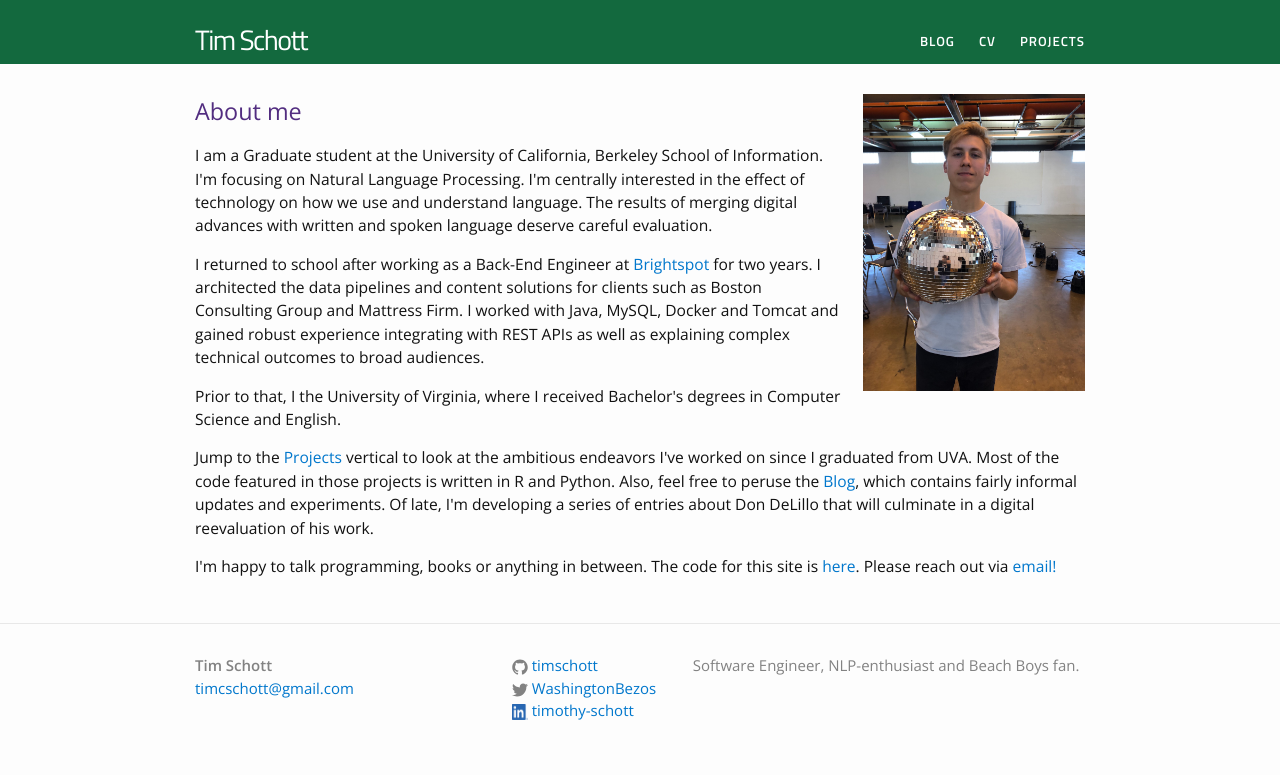
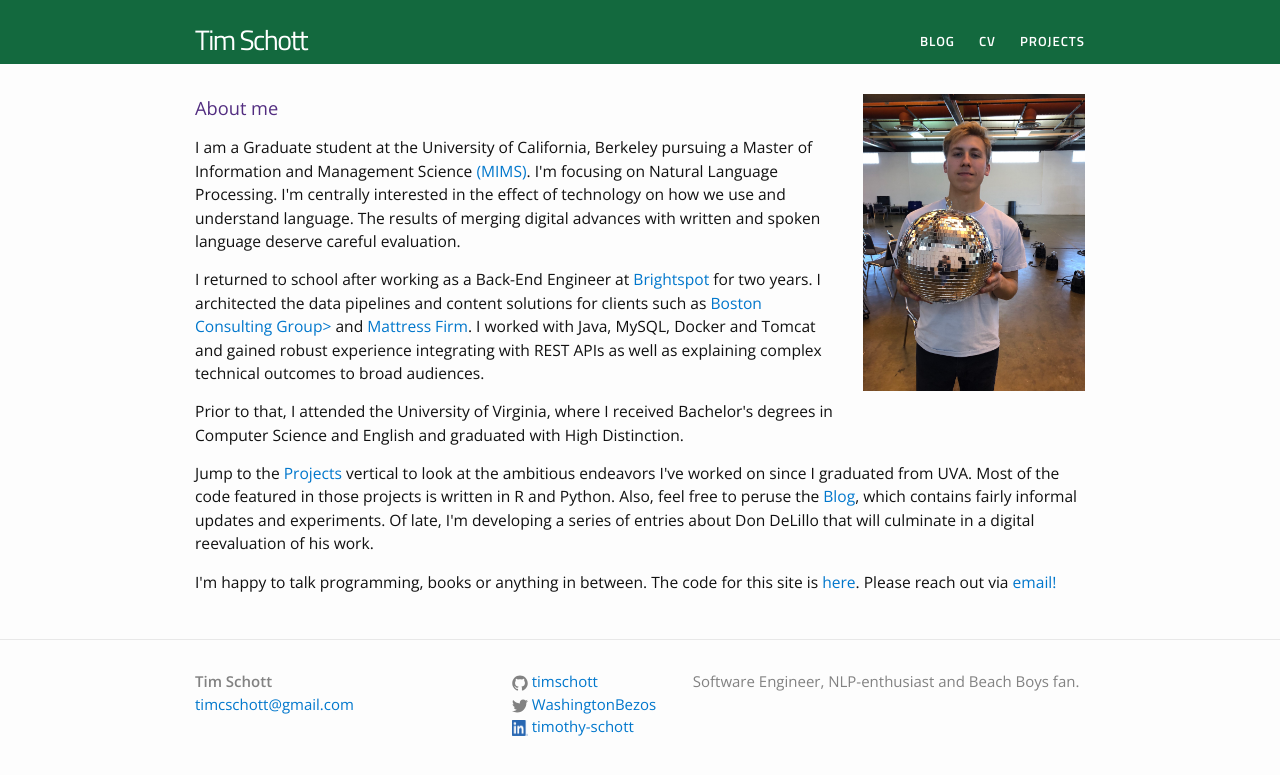
Before and after one commit to timschott/timschott.github.io, a Jekyll site: the page built from index.html, in a window 1280 px wide. Shown: the top 775 px of the page. Built offline with Jekyll 4.4.1, drawn with Linux system fonts in a browser that asks for light colours.

Commit message:
fix typos

```diff
--- a/index.html
+++ b/index.html
@@ -7,13 +7,13 @@ description: Welcome to my new site!
 
 <img id="disco-tim" src="/images/disco_tim.jpg" alt="death by disco">
 
-<h2> About me </h2>
+<h3> About me </h3>
 
-<p>I am a Graduate student at the University of California, Berkeley School of Information. I'm focusing on Natural Language Processing. I'm centrally interested in the effect of technology on how we use and understand language. The results of merging digital advances with written and spoken language deserve careful evaluation.</p>
+<p>I am a Graduate student at the University of California, Berkeley pursuing a Master of Information and Management Science <a href="https://www.ischool.berkeley.edu/programs/mims">(MIMS)</a>. I'm focusing on Natural Language Processing. I'm centrally interested in the effect of technology on how we use and understand language. The results of merging digital advances with written and spoken language deserve careful evaluation.</p>
 
-<p>I returned to school after working as a Back-End Engineer at <a href="https://www.brightspot.com/">Brightspot</a> for two years. I architected the data pipelines and content solutions for clients such as Boston Consulting Group and Mattress Firm. I worked with Java, MySQL, Docker and Tomcat and gained robust experience integrating with REST APIs as well as explaining complex technical outcomes to broad audiences.</p>
+<p>I returned to school after working as a Back-End Engineer at <a href="https://www.brightspot.com/">Brightspot</a> for two years. I architected the data pipelines and content solutions for clients such as <a href="bcg.com">Boston Consulting Group></a> and <a href="sleep.com">Mattress Firm</a>. I worked with Java, MySQL, Docker and Tomcat and gained robust experience integrating with REST APIs as well as explaining complex technical outcomes to broad audiences.</p>
 
-<p>Prior to that, I the University of Virginia, where I received Bachelor's degrees in Computer Science and English.</p>
+<p>Prior to that, I attended the University of Virginia, where I received Bachelor's degrees in Computer Science and English and graduated with High Distinction.</p>
 
 <p>Jump to the <a href="/projects">Projects</a> vertical to look at the ambitious endeavors I've worked on since I graduated from UVA. Most of the code featured in those projects is written in R and Python. Also, feel free to peruse the <a href="/blog">Blog</a>, which contains fairly informal updates and experiments. Of late, I'm developing a series of entries about Don DeLillo that will culminate in a digital reevaluation of his work.</p>
 
```
